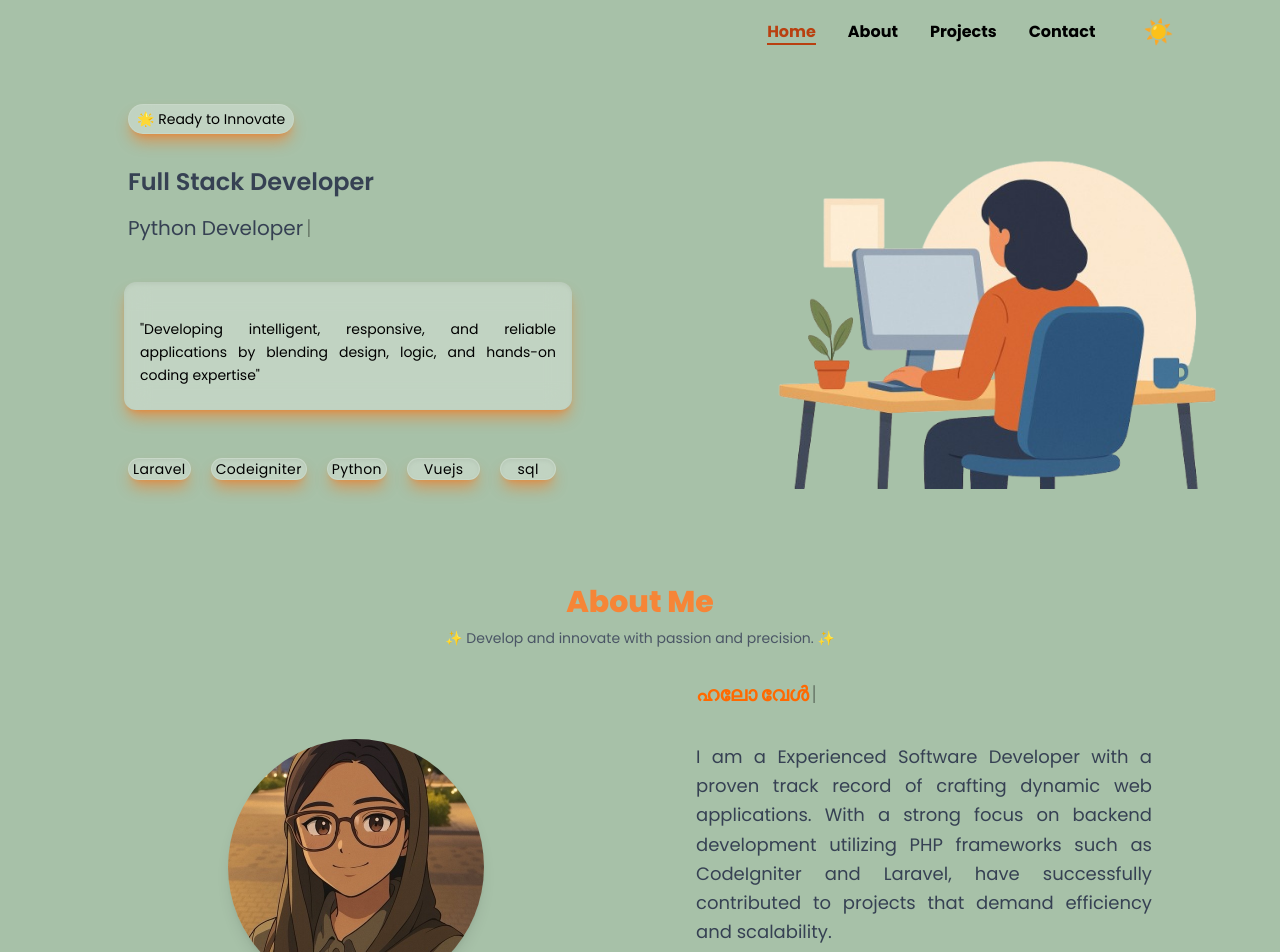
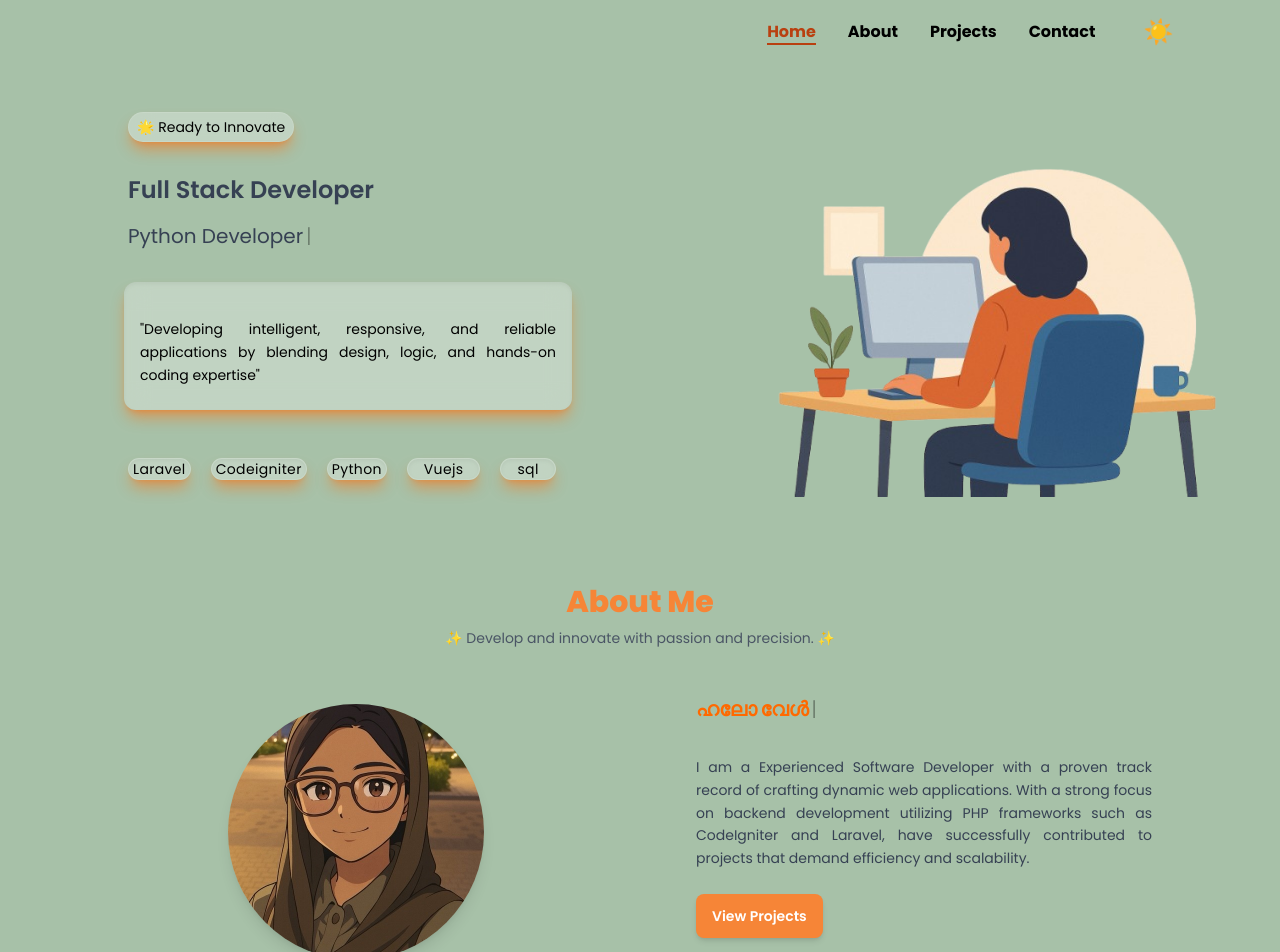
Before and after one commit to jasna18/vue-portfolio-new, a Vue app in the folder portfolio-new/: page / in a window 1280 px wide. Shown: the top 952 px of the page. Built offline with nearby package versions, Linux system fonts and the light colour scheme.

Commit message:
added padding top for lg and sm screen

```diff
--- a/portfolio-new/src/components/Page/AboutUs.vue
+++ b/portfolio-new/src/components/Page/AboutUs.vue
@@ -29,7 +29,7 @@
 
             <br class="md:hidden lg:block "/>
           </h3>
-          <div class="text-sm lg:text-lg px-2 lg:px-6">
+          <div class="text-sm lg:text-md px-2 lg:px-6">
           <p class="text-justify text-gray-700 dark:text-gray-300  leading-relaxed wrap-break-word">
             I am a Experienced Software Developer with a
             proven track record of crafting dynamic web
--- a/portfolio-new/src/components/Page/Home.vue
+++ b/portfolio-new/src/components/Page/Home.vue
@@ -5,10 +5,10 @@
       color: darkMode ? 'white' : 'black'
     }"
     class="w-full relative min-h-screen flex flex-col items-center lg:min-h-0
-           px-2 py-4 p-4 mb-2 pt-20
+           px-2 py-4 p-4 mb-2 pt-10
            sm:pr-24  sm:pl-8  /* This was for content box spacing */
            md:px-2  md:gap-2 md:pt-4  md:pl-4 /* This was for content box spacing */
-           lg:pt-4  lg:mt-0
+           lg:pt-6  lg:mt-0
            transition-colors duration-500
            overflow-x-hidden
          min-w-0
@@ -34,7 +34,7 @@ mx-auto px-4  gap-2 xl:gap-20 2xl:gap-32
         Full Stack Developer
         <!-- <AnimatedHeading /> -->
       </div>
-       <div class="text-lg md:text-xl text-gray-700 dark:text-gray-300 md:ml-2 mb-6 md:mt-0">
+       <div class="text-lg md:text-xl text-gray-700 dark:text-gray-300 md:ml-2 mb-6 lg:mb-4 md:mt-0">
         <AnimatedHeading fontWeight="400"/>
       </div>
       <!-- text section box -->
```
